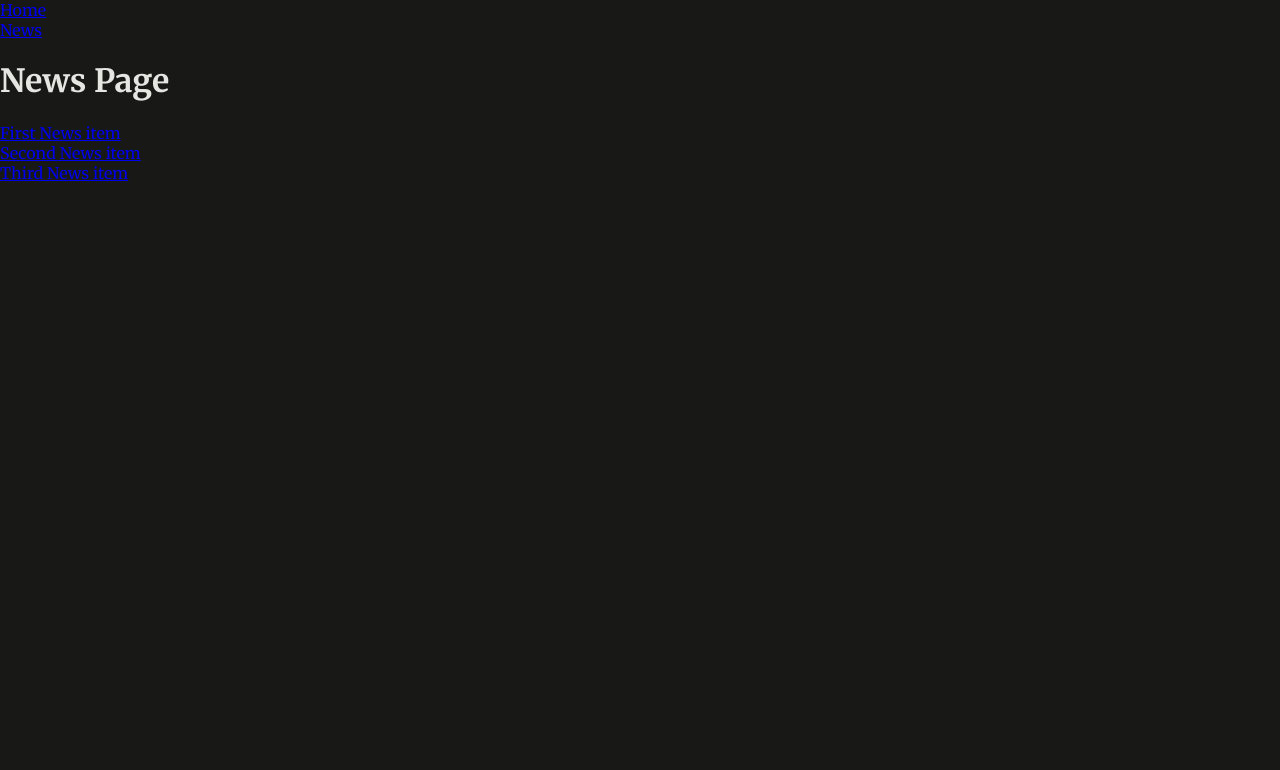
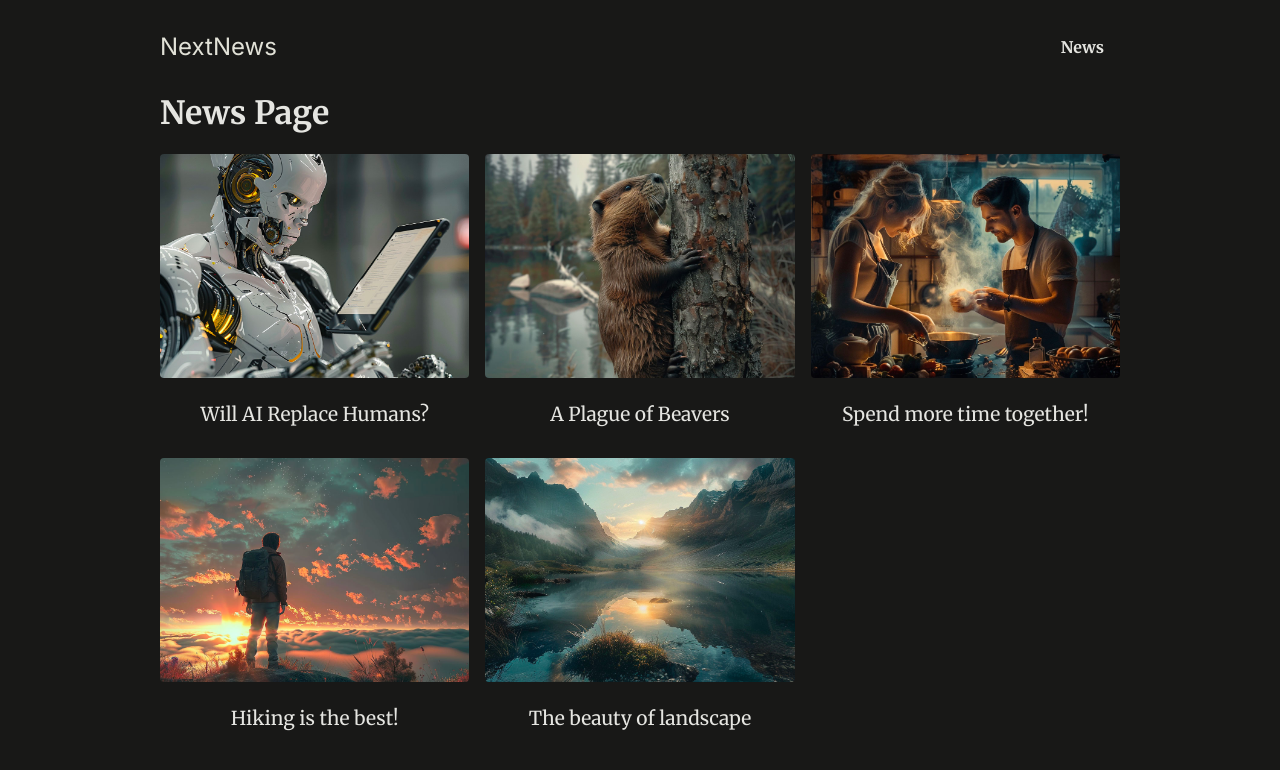
Before and after one commit to ItzRoBeerT/Nextjs14Demo, a Next.js app: page /news in a window 1280 px wide. Shown: the top 770 px of the page. Built offline with nearby package versions, Linux system fonts and the light colour scheme.

Commit message:
Updated styles and use dummy data

```diff
--- a/app/layout.js
+++ b/app/layout.js
@@ -1,18 +1,20 @@
-import MainHeader from '@/components/main-header';
-import './globals.css';
+import MainHeader from "@/components/main-header";
+import "./globals.css";
 
 export const metadata = {
-  title: 'Next.js Page Routing & Rendering',
-  description: 'Learn how to route to different pages.',
-}
+    title: "Next.js Page Routing & Rendering",
+    description: "Learn how to route to different pages.",
+};
 
 export default function RootLayout({ children }) {
     return (
         <html lang="en">
             <body>
+                <div id="page">
                     <MainHeader />
                     {children}
+                </div>
             </body>
         </html>
-  )
+    );
 }
--- a/app/news/page.js
+++ b/app/news/page.js
@@ -1,19 +1,19 @@
 import Link from "next/link";
+import { DUMMY_NEWS } from "@/dummy-news";
 
 export default function NewsPage() {
     return (
         <div>
             <h1>News Page</h1>
-            <ul>
-                <li>
-                    <Link href={'/news/first'}>First News item</Link>
-                </li>
-                <li>
-                    <Link href={'/news/second'}>Second News item</Link>
-                </li>
-                <li>
-                    <Link href={'/news/third'}>Third News item</Link>
-                </li>
+            <ul className="news-list">
+                {DUMMY_NEWS.map((item) => (
+                    <li key={item.id}>
+                        <Link href={`/news/${item.slug}`}>
+                            <img src={`images/news/${item.image}`} alt={item.title} />
+                            <span>{item.title}</span>
+                        </Link>
+                    </li>
+                ))}
             </ul>
         </div>
     );
--- a/components/main-header.js
+++ b/components/main-header.js
@@ -2,15 +2,17 @@ import Link from "next/link";
 
 export default function MainHeader() {
     return (
-        <header>
-            <ul>
-                <li>
-                    <Link href={"/"}>Home</Link>
-                </li>
-                <li>
-                    <Link href={"/news"}>News</Link>
-                </li>
-            </ul>
+        <header id="main-header">
+            <div id="logo">
+                <Link href="/">NextNews</Link>
+            </div>
+            <nav>
+                <ul>
+                    <li>
+                        <Link href="/news">News</Link>
+                    </li>
+                </ul>
+            </nav>
         </header>
     );
 }
```
Also changed, not shown: app/news/[id]/page.js (deleted, +0 -10 lines), app/news/[slug]/page.js (added, +18 -0 lines). Lines whose indentation alone changed are shown as unchanged.
